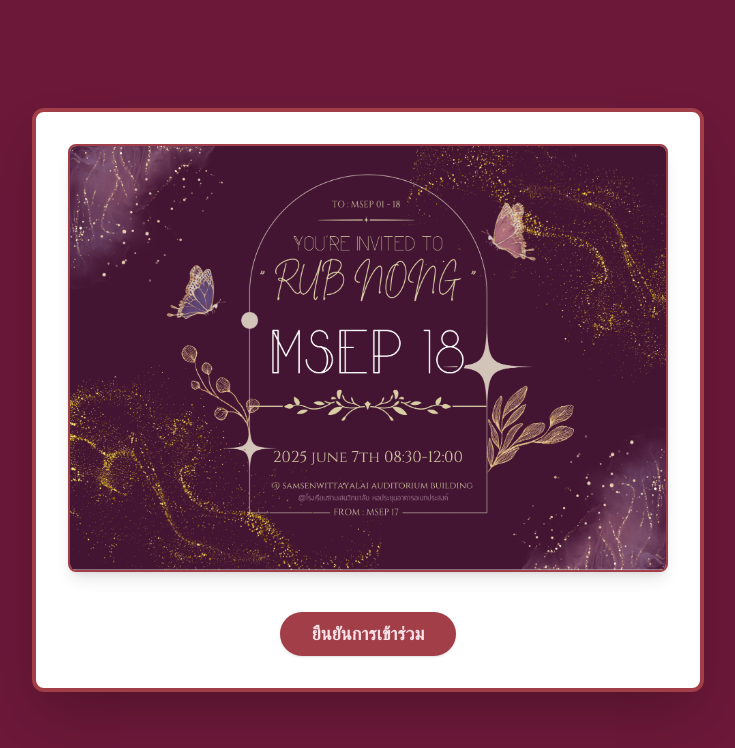
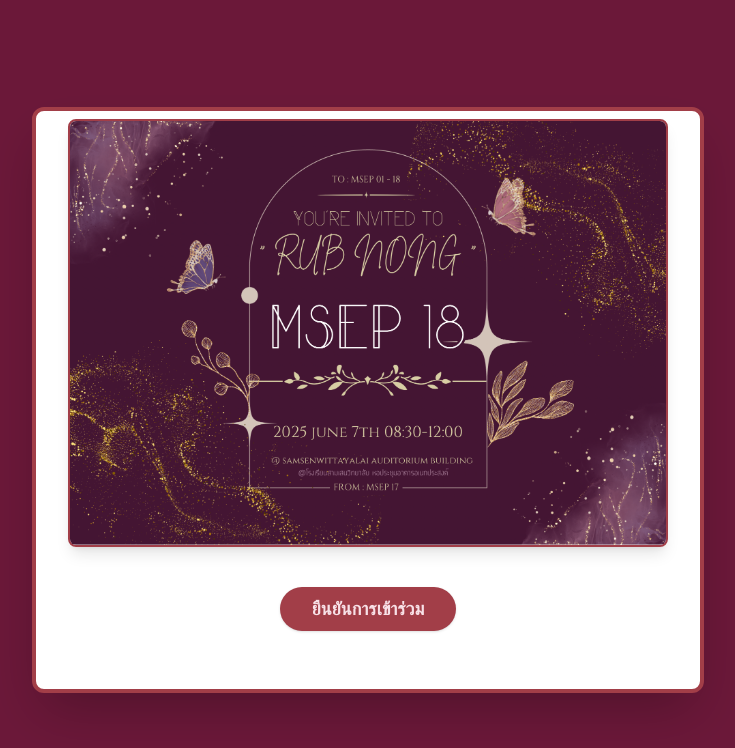
Before and after one commit to Teepat17/InvitationCard, a Next.js app: page / in a window 1280 px wide. Both pictures are taken after a click on the button "Open Letter". Shown: the top 748 px of the page, without its empty margins (272-1007 px from the left). Built offline with nearby package versions, Linux system fonts and the light colour scheme.

Commit message:
animation

```diff
--- a/src/app/page.tsx
+++ b/src/app/page.tsx
@@ -11,10 +11,30 @@ const SOFT_PINK = "#F8E1E7";
 export default function Home() {
   const [opened, setOpened] = useState(false);
   const [hovered, setHovered] = useState(false);
+  const [animating, setAnimating] = useState(false);
+
+  // Responsive width/height
+  const letterWidth = "w-[430px] max-w-full sm:w-[350px] xs:w-[95vw]";
+  const letterHeight = "h-[260px] sm:h-[180px] xs:h-[44vw]";
+
+  // Open letter with animation
+  const handleOpen = () => {
+    setAnimating(true);
+    setTimeout(() => {
+      setAnimating(false);
+      setOpened(true);
+    }, 700); // match animation duration
+  };
+
+  // Back to letter
+  const handleBack = () => {
+    setOpened(false);
+    setTimeout(() => setAnimating(false), 100);
+  };
 
   return (
     <motion.div
-      className="flex items-center justify-center min-h-screen w-full transition-colors duration-700"
+      className="flex items-center justify-center min-h-screen w-full transition-colors duration-700 bg-cover bg-center"
       animate={
         hovered && !opened
           ? {
@@ -27,7 +47,7 @@ export default function Home() {
       <AnimatePresence>
         {!opened && (
           <motion.div
-            className="relative w-[430px] h-[260px] flex items-center justify-center select-none"
+            className={`relative ${letterWidth} ${letterHeight} flex items-center justify-center select-none`}
             onMouseEnter={() => setHovered(true)}
             onMouseLeave={() => setHovered(false)}
             animate={
@@ -40,32 +60,42 @@ export default function Home() {
           >
             {/* Animated shadow under letter */}
             <motion.div
-              className="absolute left-1/2 top-[230px] -translate-x-1/2 z-0"
+              className="absolute left-1/2 top-[90%] -translate-x-1/2 z-0"
               initial={{ scaleX: 1, scaleY: 1, opacity: 0.25, filter: 'blur(0.5px)' }}
-              animate={opened ? { scaleX: 1.4, scaleY: 0.7, opacity: 0.10, filter: 'blur(4px)' } : { scaleX: 1, scaleY: 1, opacity: 0.25, filter: 'blur(0.5px)' }}
+              animate={opened || animating ? { scaleX: 1.4, scaleY: 0.7, opacity: 0.10, filter: 'blur(4px)' } : { scaleX: 1, scaleY: 1, opacity: 0.25, filter: 'blur(0.5px)' }}
               transition={{ duration: 0.8, type: 'spring' }}
-              style={{ width: 220, height: 48 }}
+              style={{ width: 220, height: 48, maxWidth: '60vw' }}
             >
               <svg width="220" height="48" viewBox="0 0 220 48" fill="none" xmlns="http://www.w3.org/2000/svg">
                 <ellipse cx="110" cy="24" rx="100" ry="20" fill={WINE} fillOpacity="0.18" />
               </svg>
             </motion.div>
-            {/* SVG Letter as image with page flip */}
+            {/* SVG Letter as image with page flip and open animation */}
             <motion.img
               src="/Rub Nong (172 x 105 mm).svg"
               alt="Letter"
               className="w-full h-full object-contain rounded-lg shadow-lg border-2"
               style={{ borderColor: BERRY, backfaceVisibility: 'hidden' }}
-              initial={{ scale: 1, opacity: 1, rotateY: 0 }}
-              animate={opened ? { scale: 0.98, opacity: 0, rotateY: 180, y: 40 } : { scale: 1, opacity: 1, rotateY: 0, y: 0 }}
-              transition={{ duration: 0.9, type: 'spring' }}
+              initial={{ scale: 1, opacity: 1, rotateY: 0, filter: 'brightness(1)' }}
+              animate={
+                animating
+                  ? { scale: 1.15, opacity: 1, filter: 'brightness(1.3)', zIndex: 20 }
+                  : opened
+                  ? { scale: 0.98, opacity: 0, rotateY: 180, y: 40, filter: 'brightness(1)' }
+                  : { scale: 1, opacity: 1, rotateY: 0, y: 0, filter: 'brightness(1)' }
+              }
+              transition={{ duration: animating ? 0.7 : 0.9, type: 'spring' }}
             />
+            {/* Title overlay */}
+            <div className="absolute top-4 left-0 w-full flex justify-center pointer-events-none">
+              <span className="text-3xl sm:text-2xl xs:text-xl font-bold tracking-widest" style={{ color: BERRY, textShadow: '0 2px 8px #fff8' }}>MSEP</span>
+            </div>
             {/* Clickable area to open letter */}
-            {!opened && (
+            {!opened && !animating && (
               <button
                 className="absolute inset-0 w-full h-full z-40 cursor-pointer bg-transparent"
                 aria-label="Open Letter"
-                onClick={() => setOpened(true)}
+                onClick={handleOpen}
               />
             )}
           </motion.div>
@@ -75,11 +105,11 @@ export default function Home() {
         {opened && (
           <motion.div
             key="invitation"
-            initial={{ y: 100, opacity: 0 }}
-            animate={{ y: 0, opacity: 1 }}
-            exit={{ y: 100, opacity: 0 }}
+            initial={{ y: 100, opacity: 0, scale: 0.9, filter: 'brightness(0.8)' }}
+            animate={{ y: 0, opacity: 1, scale: 1, filter: 'brightness(1)' }}
+            exit={{ y: 100, opacity: 0, scale: 0.9, filter: 'brightness(0.8)' }}
             transition={{ duration: 0.7, type: "spring" }}
-            className="bg-white p-8 max-w-2xl w-full flex flex-col items-center shadow-2xl relative rounded-xl border-4"
+            className="bg-white p-4 sm:p-2 max-w-2xl w-full flex flex-col items-center shadow-2xl relative rounded-xl border-4 mx-2"
             style={{ borderColor: BERRY }}
           >
             <Image
@@ -100,6 +130,12 @@ export default function Home() {
             >
               ยืนยันการเข้าร่วม
             </a>
+            <button
+              className="mt-2 px-6 py-2 rounded-full border border-luxury text-luxury font-semibold hover:bg-luxury hover:text-white transition-colors"
+              onClick={handleBack}
+            >
+              กลับไปยังจดหมาย
+            </button>
           </motion.div>
         )}
       </AnimatePresence>
```
